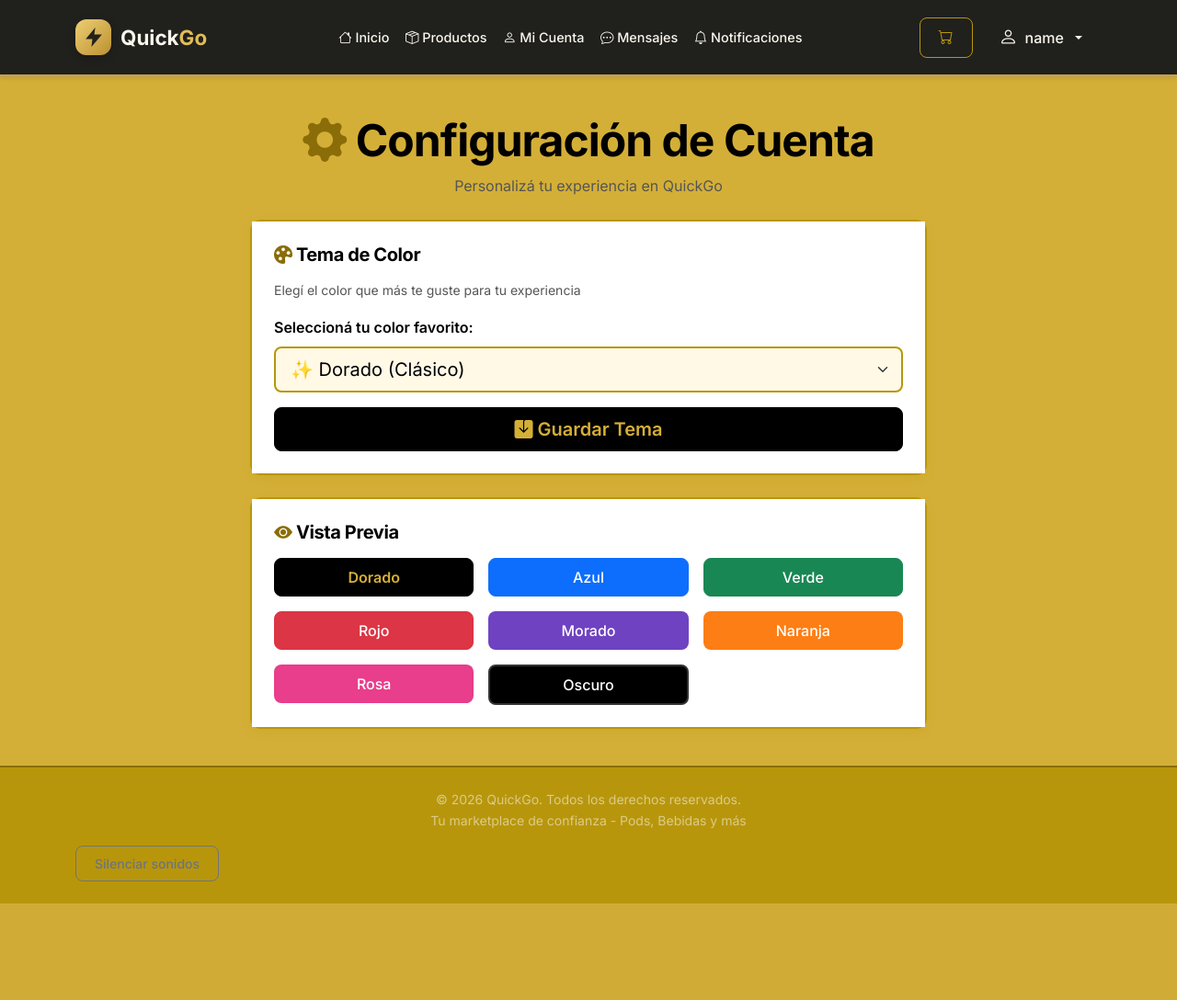
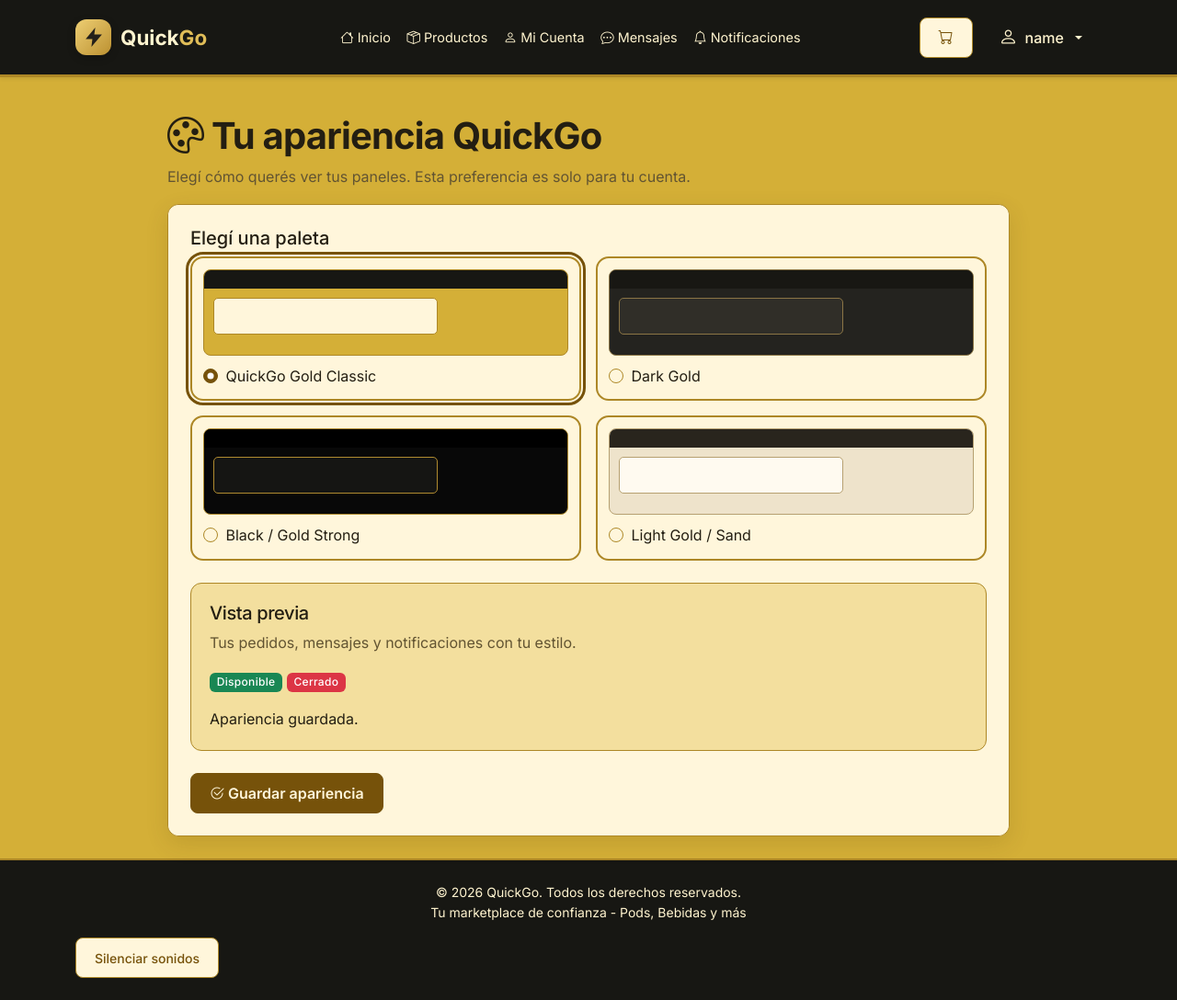
Before and after one commit to victorsamaniego/quick, a Flask app: page /account/settings in a window 1280 px wide. Shown: the whole page at 92% size. Before the commit the page ends 983 px from the top, so only its background shows below. Run offline with Flask 3, Linux system fonts and the light colour scheme; the visitor is signed in with stand-in values (Sample User, id 1); data that the repository does not hold is empty; some libraries are stand-ins or nearby versions.

Commit message:
Implement internal themes and animated QuickGo login

```diff
--- a/app.py
+++ b/app.py
@@ -107,9 +107,10 @@ def create_app(config_class=Config):
     # Context processor con tema global
     @app.context_processor
     def inject_globals():
-        theme = 'gold'
+        from themes import normalize_theme
+        theme = normalize_theme(None)
         if current_user.is_authenticated and current_user.theme_color:
-            theme = current_user.theme_color
+            theme = normalize_theme(current_user.theme_color)
 
         return {
             'now': datetime.now(timezone.utc),
--- a/routes.py
+++ b/routes.py
@@ -3,6 +3,7 @@ from security import is_safe_redirect_url, bounded_decimal, rollback_on_error
 from security import lock_user_role_change, validate_role_change, private_credential_response
 from security import validate_product_access
 from uuid import uuid4
+from themes import THEMES, normalize_theme
 from inventory import inventory_summary, inventory_money
 from notifications_service import create_broadcast, recipient_query, audience_label, payload as notification_payload, user_audience
 from realtime import can_access_order, publish, publish_status, order_rooms
@@ -36,7 +37,8 @@ super_admin_bp = Blueprint('super_admin', __name__, url_prefix='/super-admin')
 @main_bp.app_context_processor
 def security_template_context():
     unread = recipient_query(current_user).filter(NotificationRecipient.is_read.is_(False)).count() if has_request_context() and current_user.is_authenticated else 0
-    return {'csrf_token': generate_csrf, 'notification_unread_count': unread, 'notification_audience_label': audience_label}
+    theme = normalize_theme(current_user.theme_color) if has_request_context() and current_user.is_authenticated else 'gold-classic'
+    return {'csrf_token': generate_csrf, 'notification_unread_count': unread, 'notification_audience_label': audience_label, 'current_theme': theme}
 
 
 @main_bp.before_app_request
@@ -770,17 +772,18 @@ def mark_order_received(order_id):
 @main_bp.route('/account/settings', methods=['GET', 'POST'])
 @login_required
 def account_settings():
-    if current_user.is_admin or current_user.is_delivery:
-        return redirect(url_for('main.dashboard'))
-
     if request.method == 'POST':
-        theme = request.form.get('theme', 'gold')
+        if request.args or set(request.form) - {'csrf_token', 'theme'} or len(request.form.getlist('theme')) != 1:
+            abort(400, description='Formulario de apariencia inválido.')
+        theme = request.form.get('theme')
+        if theme not in THEMES:
+            abort(400, description='Tema inválido.')
         current_user.theme_color = theme
         db.session.commit()
         flash('Tema actualizado.', 'success')
         return redirect(url_for('main.account_settings'))
 
-    return render_template('account_settings.html', current_theme=current_user.theme_color or 'gold')
+    return render_template('account_settings.html', themes=THEMES)
 
 
 # ============ RECUPERACIÓN DE CONTRASEÑA (SOLO PREGUNTAS DE SEGURIDAD) ============
--- /dev/null
+++ b/static/css/themes.css
@@ -0,0 +1,65 @@
+/* Canonical palettes for the existing theme_color preference. */
+.theme-gold-classic { --qg-bg:#d4af37; --qg-surface:#fff6db; --qg-surface-2:#f3df9e; --qg-primary:#76520a; --qg-primary-strong:#573b04; --qg-text:#231e12; --qg-text-muted:#625432; --qg-border:#ad8726; --qg-navbar:#171713; --qg-navbar-text:#fff4cf; --qg-success:#12663c; --qg-danger:#b42336; --qg-info:#15569a; --qg-shadow:0 8px 24px #50360724; color-scheme:light; }
+.theme-dark-gold { --qg-bg:#24231f; --qg-surface:#302e28; --qg-surface-2:#3e392c; --qg-primary:#edc86d; --qg-primary-strong:#ffe1a0; --qg-text:#fff6e1; --qg-text-muted:#d1c5aa; --qg-border:#8b7545; --qg-navbar:#181713; --qg-navbar-text:#fff4cf; --qg-success:#83ddb0; --qg-danger:#ff9ca8; --qg-info:#9ccaff; --qg-shadow:0 8px 24px #0005; color-scheme:dark; }
+.theme-black-gold { --qg-bg:#080808; --qg-surface:#151513; --qg-surface-2:#252117; --qg-primary:#ffd45a; --qg-primary-strong:#ffe8a1; --qg-text:#fff9e9; --qg-text-muted:#d8c99f; --qg-border:#b08b30; --qg-navbar:#000; --qg-navbar-text:#ffe298; --qg-success:#88edb7; --qg-danger:#ffa5ae; --qg-info:#a1cfff; --qg-shadow:0 8px 28px #0009; color-scheme:dark; }
+.theme-sand { --qg-bg:#eee3cb; --qg-surface:#fffaf0; --qg-surface-2:#eaddbd; --qg-primary:#78591b; --qg-primary-strong:#523b0f; --qg-text:#30291c; --qg-text-muted:#6a5c42; --qg-border:#b6a071; --qg-navbar:#29251d; --qg-navbar-text:#fff2d5; --qg-success:#17653e; --qg-danger:#ae2839; --qg-info:#205b96; --qg-shadow:0 8px 24px #5c482215; color-scheme:light; }
+/* Compatibility boundary for existing Bootstrap/SAMA !important utilities. */
+html body.qg-internal { background:var(--qg-bg) !important; color:var(--qg-text) !important; --bs-body-color:var(--qg-text); --bs-body-bg:var(--qg-surface); --bs-border-color:var(--qg-border); --bs-secondary-color:var(--qg-text-muted); --bs-tertiary-bg:var(--qg-surface-2); --text-primary:var(--qg-text); --text-secondary:var(--qg-text-muted); }
+html body.qg-internal :is(h1,h2,h3,h4,h5,h6,.form-label) { color:var(--qg-text) !important; }
+html body.qg-internal :is(.card,.card-body,.card-footer,.list-group-item,.modal-content,.dropdown-menu,.bg-white,.bg-light) { background:var(--qg-surface) !important; color:var(--qg-text) !important; }
+html body.qg-internal .card { border:1px solid var(--qg-border) !important; box-shadow:var(--qg-shadow) !important; }
+html body.qg-internal .card-header { background:var(--qg-surface-2) !important; color:var(--qg-text) !important; border-color:var(--qg-border) !important; }
+html body.qg-internal :is(.text-muted,.text-secondary) { color:var(--qg-text-muted) !important; }
+html body.qg-internal .text-dark { color:var(--qg-text) !important; }
+html body.qg-internal .text-warning { color:var(--qg-primary) !important; }
+html body.qg-internal .text-success { color:var(--qg-success) !important; }
+html body.qg-internal .text-danger { color:var(--qg-danger) !important; }
+html body.qg-internal :is(.text-info,.text-primary) { color:var(--qg-info) !important; }
+html body.qg-internal a:not(.btn):not(.nav-link):not(.navbar-brand):not(.dropdown-item):not(.list-group-item) { color:var(--qg-primary); }
+html body.qg-internal :is(.form-control,.form-select,.input-group-text) { background:var(--qg-surface) !important; color:var(--qg-text) !important; border-color:var(--qg-border) !important; }
+html body.qg-internal .form-control::placeholder { color:var(--qg-text-muted); opacity:1; }
+html body.qg-internal :is(.form-control,.form-select):focus { border-color:var(--qg-primary) !important; box-shadow:0 0 0 3px var(--qg-border); }
+html body.qg-internal .table { --bs-table-bg:var(--qg-surface); --bs-table-color:var(--qg-text); --bs-table-border-color:var(--qg-border); --bs-table-striped-bg:var(--qg-surface-2); --bs-table-striped-color:var(--qg-text); --bs-table-hover-bg:var(--qg-surface-2); --bs-table-hover-color:var(--qg-text); color:var(--qg-text); }
+html body.qg-internal .table thead th { background:var(--qg-surface-2); color:var(--qg-text); }
+html body.qg-internal :is(.table-light,.table-dark) { --bs-table-bg:var(--qg-surface-2); --bs-table-color:var(--qg-text); }
+html body.qg-internal .btn { min-height:44px; }
+html body.qg-internal .btn-warning { background:var(--qg-primary) !important; color:var(--qg-surface) !important; border-color:var(--qg-primary) !important; }
+html body.qg-internal .btn-warning:hover { background:var(--qg-primary-strong) !important; }
+html body.qg-internal :is(.btn-outline-warning,.btn-outline-dark,.btn-outline-secondary) { color:var(--qg-primary) !important; border-color:var(--qg-border) !important; background:var(--qg-surface) !important; }
+html body.qg-internal .btn-outline-primary { color:var(--qg-info); border-color:var(--qg-info); }
+html body.qg-internal .btn-outline-danger { color:var(--qg-danger); border-color:var(--qg-danger); }
+html body.qg-internal .btn-outline-success { color:var(--qg-success); border-color:var(--qg-success); }
+html body.qg-internal :is(.btn-outline-primary,.btn-outline-danger,.btn-outline-success):hover { color:#fff; }
+html body.qg-internal .navbar { background:var(--qg-navbar) !important; border-color:var(--qg-border); }
+html body.qg-internal .navbar :is(.navbar-brand,.nav-link,.text-dark) { color:var(--qg-navbar-text) !important; }
+html body.qg-internal .navbar .dropdown-menu .dropdown-item { color:var(--qg-text) !important; min-height:44px; display:flex; align-items:center; gap:8px; }
+html body.qg-internal .dropdown-item:is(:hover,:focus) { background:var(--qg-surface-2); }
+html body.qg-internal .dropdown-menu { border-color:var(--qg-border); box-shadow:var(--qg-shadow); }
+html body.qg-internal footer { background:var(--qg-navbar) !important; color:var(--qg-navbar-text); border-top:2px solid var(--qg-border); }
+html body.qg-internal footer .text-muted { color:var(--qg-navbar-text) !important; }
+html body.qg-internal .audience-choice { background:var(--qg-surface-2); border-color:var(--qg-border); }
+html body.qg-internal .audience-choice:has(input:checked) { background:var(--qg-surface); outline:2px solid var(--qg-primary); }
+html body.qg-internal .form-check-input:checked { background-color:var(--qg-primary); border-color:var(--qg-primary); }
+html body.qg-internal :focus-visible { outline:3px solid var(--qg-primary); outline-offset:3px; }
+.appearance-shell { max-width:940px; margin:auto; }
+html body.qg-internal .alert { --bs-alert-bg:var(--qg-surface-2); --bs-alert-color:var(--qg-text); --bs-alert-border-color:var(--qg-border); border-left-width:4px; }
+html body.qg-internal .alert-success { border-left-color:var(--qg-success); }
+html body.qg-internal .alert-danger { border-left-color:var(--qg-danger); }
+html body.qg-internal .alert-info { border-left-color:var(--qg-info); }
+html body.qg-internal .qg-message-surface { background:var(--qg-surface-2); color:var(--qg-text); }
+html body.qg-internal :is(.message-content,.list-group-item) { overflow-wrap:anywhere; }
+html body.qg-internal footer .text-white-50 { color:var(--qg-navbar-text) !important; }
+html body.qg-internal .bg-warning.text-dark { color:#231e12 !important; }
+.theme-options { display:grid; grid-template-columns:repeat(2,minmax(0,1fr)); gap:16px; }
+.theme-option { display:block; padding:12px; border:2px solid var(--qg-border); border-radius:14px; cursor:pointer; }
+.theme-option:has(input:checked) { outline:3px solid var(--qg-primary); outline-offset:2px; }
+.theme-swatch { display:block; height:94px; background:var(--qg-bg); border:1px solid var(--qg-border); border-radius:8px; overflow:hidden; margin-bottom:10px; padding:0 10px 10px; }
+.theme-swatch::before { content:''; display:block; height:20px; margin:0 -10px 10px; background:var(--qg-navbar); }
+.theme-swatch::after { content:''; display:block; width:65%; height:40px; background:var(--qg-surface); border:1px solid var(--qg-border); border-radius:5px; }
+.appearance-preview { padding:20px; border:1px solid var(--qg-border); border-radius:12px; background:var(--qg-surface-2); }
+@media(max-width:575px) { .theme-options { gap:12px; } .theme-option { font-size:.85rem; padding:10px; } .appearance-shell h1 { font-size:1.75rem; } }
+@media(prefers-reduced-motion:reduce) { html body.qg-internal { transition:none; } }
+html body.qg-internal :is(.product-card,.product-card-admin) .card-body { background:var(--qg-surface) !important; color:var(--qg-text) !important; }
+html body.qg-internal .card > :is(.card-body,.card-header):first-child { border-top-left-radius:inherit; border-top-right-radius:inherit; }
+html body.qg-internal .card > :is(.card-body,.card-footer):last-child { border-bottom-left-radius:inherit; border-bottom-right-radius:inherit; }
+html body.qg-internal .message-bubble.bg-warning .text-muted { color:#625432 !important; }
--- /dev/null
+++ b/static/js/theme_settings.js
@@ -0,0 +1,12 @@
+/* Preview only; persistence uses the authenticated CSRF-protected form POST. */
+(function () {
+    'use strict';
+    const allowed = ['gold-classic', 'dark-gold', 'black-gold', 'sand'];
+    for (const choice of document.querySelectorAll('input[name="theme"]')) choice.addEventListener('change', function () {
+        if (!this.checked || !allowed.includes(this.value)) return;
+        for (const theme of allowed) document.body.classList.remove('theme-' + theme);
+        document.body.classList.add('theme-' + this.value);
+        document.documentElement.dataset.theme = this.value;
+        document.getElementById('theme-preview-status').textContent = 'Vista previa. Guardá para conservar esta apariencia.';
+    });
+})();
--- a/static/sw.js
+++ b/static/sw.js
@@ -1,6 +1,6 @@
-const CACHE_NAME = 'quickgo-public-v3';
+const CACHE_NAME = 'quickgo-public-v4';
 // Explicit public assets only. Navigations and all private responses use the network.
-const urlsToCache = ['/static/css/style.css', '/static/js/main.js', '/static/css/storefront.css', '/static/vendor/bootstrap-icons/bootstrap-icons.min.css', '/static/vendor/bootstrap-icons/fonts/bootstrap-icons.woff2', '/static/vendor/bootstrap-icons/fonts/bootstrap-icons.woff'];
+const urlsToCache = ['/static/css/style.css', '/static/js/main.js', '/static/css/storefront.css', '/static/css/themes.css', '/static/css/login.css', '/static/js/theme_settings.js', '/static/vendor/bootstrap-icons/bootstrap-icons.min.css', '/static/vendor/bootstrap-icons/fonts/bootstrap-icons.woff2', '/static/vendor/bootstrap-icons/fonts/bootstrap-icons.woff'];
 const publicURLs = new Set(urlsToCache.map(path => new URL(path, self.location.origin).href));
 const cacheable = response => response.ok && !response.redirected &&
     !/no-store|private/i.test(response.headers.get('Cache-Control') || '');
--- a/templates/account_settings.html
+++ b/templates/account_settings.html
@@ -1,94 +1,32 @@
 {% extends "base.html" %}
-{% block title %}Configuración de Cuenta - QuickGo{% endblock %}
-
+{% block title %}Apariencia de tu cuenta - QuickGo{% endblock %}
 {% block content %}
-<div class="container">
-    <div class="row justify-content-center">
-        <div class="col-lg-8">
-            <div class="text-center mb-4">
-                <h1 class="display-5 fw-bold">
-                    <i class="bi bi-gear-fill text-warning"></i> Configuración de Cuenta
-                </h1>
-                <p class="text-muted">Personalizá tu experiencia en QuickGo</p>
-            </div>
-
-            <!-- Tema de Color -->
-            <div class="card border-0 shadow-sm mb-4">
-                <div class="card-body p-4">
-                    <h5 class="fw-bold mb-3">
-                        <i class="bi bi-palette-fill text-warning"></i> Tema de Color
-                    </h5>
-                    <p class="text-muted small mb-3">
-                        Elegí el color que más te guste para tu experiencia
-                    </p>
-
-                    <form method="POST" action="{{ url_for('main.account_settings') }}">
-<input type="hidden" name="csrf_token" value="{{ csrf_token() }}">
-                        <div class="mb-3">
-                            <label class="form-label fw-semibold">Seleccioná tu color favorito:</label>
-                            <select name="theme" class="form-select form-select-lg" id="themeSelect">
-                                <option value="gold" {% if current_theme == 'gold' %}selected{% endif %}>✨ Dorado (Clásico)</option>
-                                <option value="blue" {% if current_theme == 'blue' %}selected{% endif %}>🔵 Azul</option>
-                                <option value="green" {% if current_theme == 'green' %}selected{% endif %}>🟢 Verde</option>
-                                <option value="red" {% if current_theme == 'red' %}selected{% endif %}>🔴 Rojo</option>
-                                <option value="purple" {% if current_theme == 'purple' %}selected{% endif %}>🟣 Morado</option>
-                                <option value="orange" {% if current_theme == 'orange' %}selected{% endif %}>🟠 Naranja</option>
-                                <option value="pink" {% if current_theme == 'pink' %}selected{% endif %}>🩷 Rosa</option>
-                                <option value="oscuro" {% if current_theme == 'oscuro' %}selected{% endif %}>🌙 Oscuro - Night Mode</option>
-                            </select>
-                        </div>
-
-                        <button type="submit" class="btn btn-warning btn-lg w-100 fw-semibold">
-                            <i class="bi bi-save-fill"></i> Guardar Tema
-                        </button>
-                    </form>
-                </div>
-            </div>
-
-            <!-- Vista Previa -->
-            <div class="card border-0 shadow-sm">
-                <div class="card-body p-4">
-                    <h5 class="fw-bold mb-3">
-                        <i class="bi bi-eye-fill text-warning"></i> Vista Previa
-                    </h5>
-                    <div class="row g-3">
-                        <div class="col-6 col-md-4">
-                            <button class="btn btn-warning w-100">Dorado</button>
-                        </div>
-                        <div class="col-6 col-md-4">
-                            <button class="btn btn-primary w-100">Azul</button>
-                        </div>
-                        <div class="col-6 col-md-4">
-                            <button class="btn btn-success w-100">Verde</button>
-                        </div>
-                        <div class="col-6 col-md-4">
-                            <button class="btn btn-danger w-100">Rojo</button>
-                        </div>
-                        <div class="col-6 col-md-4">
-                            <button class="btn w-100" style="background-color: #6f42c1; color: white;">Morado</button>
-                        </div>
-                        <div class="col-6 col-md-4">
-                            <button class="btn w-100" style="background-color: #fd7e14; color: white;">Naranja</button>
-                        </div>
-                        <div class="col-6 col-md-4">
-                            <button class="btn w-100" style="background-color: #e83e8c; color: white;">Rosa</button>
-                        </div>
-                        <div class="col-6 col-md-4">
-                            <button class="btn w-100" style="background-color: #000000; color: white; border: 2px solid #333;">Oscuro</button>
-                        </div>
-                    </div>
-                </div>
-            </div>
+<div class="container appearance-shell">
+  <h1 class="fw-bold"><i class="bi bi-palette"></i> Tu apariencia QuickGo</h1>
+  <p class="text-muted">Elegí cómo querés ver tus paneles. Esta preferencia es solo para tu cuenta.</p>
+  <form method="POST" action="{{ url_for('main.account_settings') }}" class="card">
+    <div class="card-body p-4">
+      <input type="hidden" name="csrf_token" value="{{ csrf_token() }}">
+      <fieldset><legend class="h5">Elegí una paleta</legend>
+        <div class="theme-options">
+          {% for key, label in themes.items() %}
+          <label class="theme-option">
+            <span class="theme-swatch theme-{{ key }}" aria-hidden="true"></span>
+            <input class="form-check-input me-1" type="radio" name="theme" value="{{ key }}" {{ 'checked' if current_theme == key else '' }} required>
+            <span>{{ label }}</span>
+          </label>
+          {% endfor %}
         </div>
+      </fieldset>
+      <div class="appearance-preview my-4">
+        <h2 class="h5">Vista previa</h2>
+        <p class="text-muted">Tus pedidos, mensajes y notificaciones con tu estilo.</p>
+        <span class="badge bg-success">Disponible</span> <span class="badge bg-danger">Cerrado</span>
+        <p id="theme-preview-status" class="mb-0 mt-3" role="status">Apariencia guardada.</p>
+      </div>
+      <button type="submit" class="btn btn-warning fw-semibold"><i class="bi bi-check2-circle"></i> Guardar apariencia</button>
     </div>
+  </form>
 </div>
-
-<script>
-// Actualizar vista previa al cambiar el select
-document.getElementById('themeSelect').addEventListener('change', function() {
-    const selectedTheme = this.value;
-    document.documentElement.setAttribute('data-theme', selectedTheme);
-    document.body.className = 'theme-' + selectedTheme;
-});
-</script>
+<script src="{{ url_for('static', filename='js/theme_settings.js') }}" defer></script>
 {% endblock %}
--- a/templates/admin/dashboard.html
+++ b/templates/admin/dashboard.html
@@ -415,6 +415,9 @@ window.currentUser = {
 };
 
 document.addEventListener('DOMContentLoaded', function() {
+    const palette = getComputedStyle(document.body);
+    Chart.defaults.color = palette.getPropertyValue('--qg-text-muted').trim() || Chart.defaults.color;
+    Chart.defaults.borderColor = palette.getPropertyValue('--qg-border').trim() || Chart.defaults.borderColor;
     // ===== GRÁFICO 1: Ventas por Categoría =====
     const categoryCtx = document.getElementById('categoryChart');
     if (categoryCtx) {
--- a/templates/base.html
+++ b/templates/base.html
@@ -1,5 +1,6 @@
 <!DOCTYPE html>
-<html lang="es" data-theme="{{ current_theme | default('gold') }}">
+{% set internal_theme = current_user.is_authenticated and request.endpoint not in ['main.index', 'main.products', 'main.product_detail', 'main.login', 'main.register'] %}
+<html lang="es" data-theme="{{ current_theme | default('gold-classic') if internal_theme else 'gold' }}">
 <head>
     <meta id="csrf-token" name="csrf-token" content="{{ csrf_token() }}">
     <meta charset="UTF-8">
@@ -33,8 +34,9 @@
     <link href="{{ url_for('static', filename='vendor/bootstrap-icons/bootstrap-icons.min.css') }}" rel="stylesheet">
     <link href="{{ url_for('static', filename='css/storefront.css') }}" rel="stylesheet">
     {% block extra_css %}{% endblock %}
+    <link href="{{ url_for('static', filename='css/themes.css') }}" rel="stylesheet">
 </head>
-<body class="quickgo-shell {{ 'storefront-modern' if request.blueprint == 'super_admin' or request.endpoint in ['main.my_notifications', 'main.view_user_notification'] else '' }} theme-{{ current_theme | default('gold') }} {% block body_class %}{% endblock %}">
+<body class="quickgo-shell {{ 'qg-internal theme-' ~ (current_theme | default('gold-classic')) if internal_theme else 'theme-gold' }} {{ 'storefront-modern' if request.blueprint == 'super_admin' or request.endpoint in ['main.my_notifications', 'main.view_user_notification'] else '' }} {% block body_class %}{% endblock %}">
     <!-- Navbar -->
     <nav class="navbar navbar-expand-lg navbar-light bg-white shadow-sm sticky-top">
         <div class="container">
--- a/templates/chat/order_chat.html
+++ b/templates/chat/order_chat.html
@@ -99,8 +99,7 @@
                     <!-- CONTENEDOR DE MENSAJES -->
                     <div
                         id="messagesContainer"
-                        class="flex-grow-1 p-3 overflow-auto"
-                        style="background-color: #f8f9fa;"
+                        class="flex-grow-1 p-3 overflow-auto qg-message-surface"
                     >
 
                         {% if messages %}
--- a/templates/user_messages.html
+++ b/templates/user_messages.html
@@ -3,7 +3,7 @@
 
 {% block content %}
 <div class="container py-5">
-    <h2 class="fw-bold mb-4">📬 Mis Mensajes</h2>
+    <h2 class="fw-bold mb-4"><i class="bi bi-envelope"></i> Mis Mensajes</h2>
 
     <div class="card border-0 shadow-sm">
         <div class="card-body">
```
Also changed, not shown: docs/THEMES-ENTREGA.md (added, +65 -0 lines), static/css/login.css (added, +25 -0 lines), templates/login.html (+3 -14 lines), tests/test_themes.py (added, +112 -0 lines), tests/themes.test.cjs (added, +17 -0 lines), themes.py (added, +14 -0 lines).
